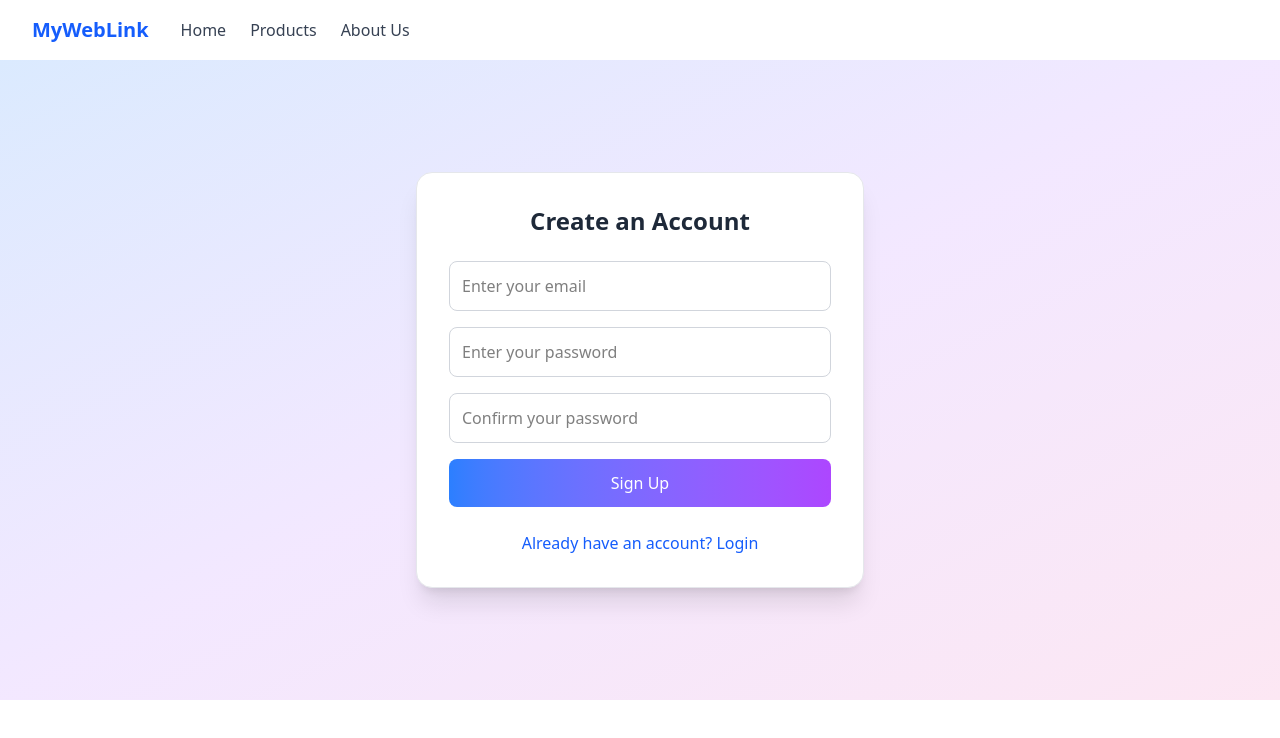
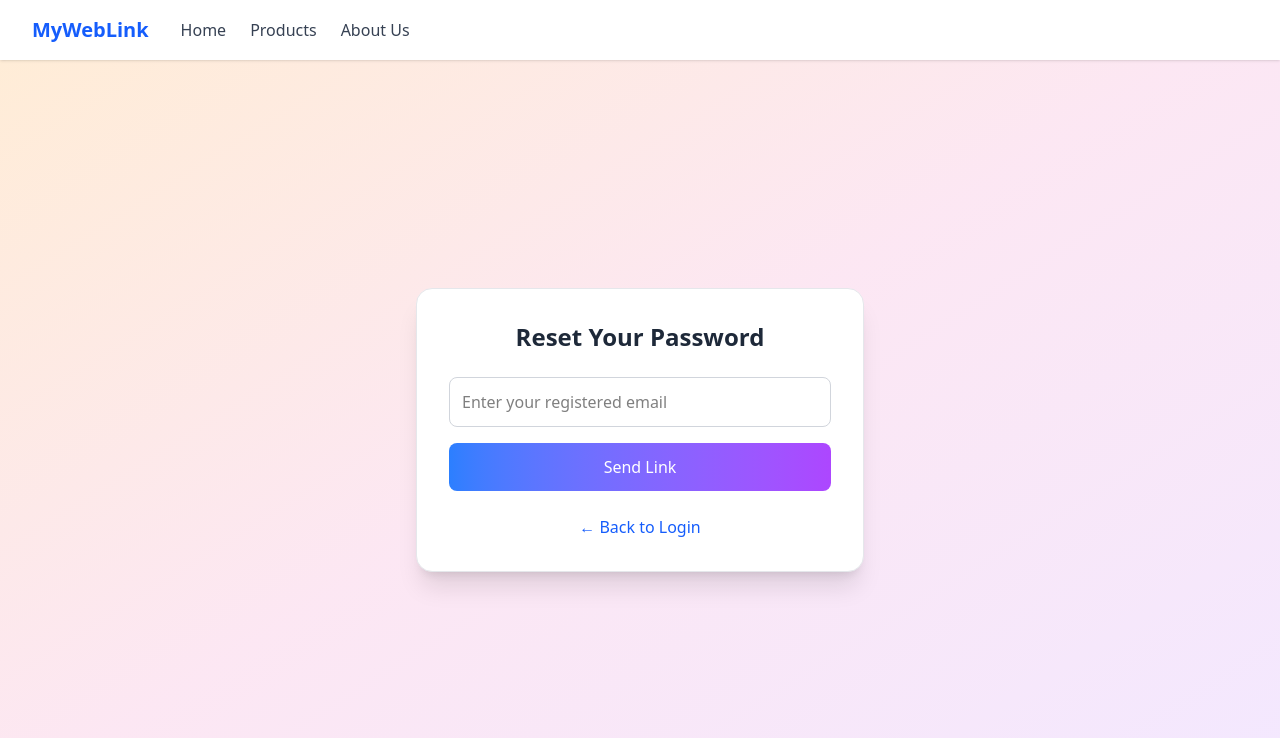
Before and after one commit to Deepak6205/adv-expense-tracker, a React (Vite) app: page /forgot-password in a window 1280 px wide. Shown: the top 738 px of the page. Built offline with nearby package versions, Linux system fonts and the light colour scheme; no server answers.

Commit message:
added forget password logic

```diff
--- a/src/App.jsx
+++ b/src/App.jsx
@@ -1,7 +1,8 @@
-import React from "react";
+import { BrowserRouter as Router, Routes, Route } from "react-router-dom";
 import { useAuth } from "./context/AuthContext";
 import AuthPage from "./pages/AuthPage";
 import Dashboard from "./pages/Dashboard";
+import ForgotPassword from "./pages/ForgotPassword";
 
 function App() {
   const { currentUser, loading } = useAuth();
@@ -14,7 +15,20 @@ function App() {
     );
   }
 
-  return <div>{currentUser ? <Dashboard /> : <AuthPage />}</div>;
+  return (
+    <Router>
+      <Routes>
+        {currentUser ? (
+          <Route path="/*" element={<Dashboard />} />
+        ) : (
+          <>
+            <Route path="/" element={<AuthPage />} />
+            <Route path="/forgot-password" element={<ForgotPassword />} />
+          </>
+        )}
+      </Routes>
+    </Router>
+  );
 }
 
 export default App;
--- a/src/components/AuthCard.jsx
+++ b/src/components/AuthCard.jsx
@@ -71,7 +71,9 @@ const AuthCard = ({ onLoginSuccess }) => {
           )}
 
           {error && (
-            <p className="text-red-500 text-sm font-medium text-center">{error}</p>
+            <p className="text-red-500 text-sm font-medium text-center">
+              {error}
+            </p>
           )}
 
           <button
@@ -81,7 +83,16 @@ const AuthCard = ({ onLoginSuccess }) => {
             {isSignup ? "Sign Up" : "Login"}
           </button>
         </form>
-
+          {!isSignup && (
+          <div className="text-center">
+            <a
+              href="/forgot-password"
+              className="text-sm text-blue-600 hover:text-blue-800"
+            >
+              Forgot Password?
+            </a>
+          </div>
+        )}
         <div className="mt-6 text-center">
           <button
             onClick={() => setIsSignup(!isSignup)}
@@ -92,6 +103,7 @@ const AuthCard = ({ onLoginSuccess }) => {
               : "Don’t have an account? Sign Up"}
           </button>
         </div>
+
       </div>
     </div>
   );
--- a/src/context/AuthContext.jsx
+++ b/src/context/AuthContext.jsx
@@ -1,6 +1,10 @@
 import React, { createContext, useContext, useState, useEffect } from "react";
 import { auth } from "../services/firebase";
-import { updateProfile, sendEmailVerification } from "firebase/auth";
+import {
+  updateProfile,
+  sendEmailVerification,
+  sendPasswordResetEmail,
+} from "firebase/auth";
 import {
   createUserWithEmailAndPassword,
   signInWithEmailAndPassword,
@@ -32,7 +36,7 @@ export const AuthProvider = ({ children }) => {
   useEffect(() => {
     const unsubscribe = onAuthStateChanged(auth, async (user) => {
       if (user) {
-        await user.reload(); // 🔥 ensures emailVerified is always fresh
+        await user.reload();
         const token = await user.getIdToken();
         localStorage.setItem("token", token);
         setCurrentUser({ ...user });
@@ -68,6 +72,9 @@ export const AuthProvider = ({ children }) => {
       }
     }
   };
+  const resetPassword = (email) => {
+    return sendPasswordResetEmail(auth, email);
+  };
 
   const value = {
     currentUser,
@@ -76,6 +83,7 @@ export const AuthProvider = ({ children }) => {
     logout,
     updateUserProfile,
     sendVerificationEmail,
+    resetPassword,
   };
 
   return (
--- a/src/pages/Dashboard.jsx
+++ b/src/pages/Dashboard.jsx
@@ -23,7 +23,7 @@ const Dashboard = () => {
     <div className="flex flex-col h-screen">
       <Navbar />
 
-      {/* ✅ Top-right buttons */}
+
       <div className="absolute top-4 right-6 flex gap-3">
         {!currentUser.emailVerified && (
           <button
--- /dev/null
+++ b/src/pages/ForgotPassword.jsx
@@ -0,0 +1,81 @@
+import React, { useState } from "react";
+import { useAuth } from "../context/AuthContext";
+import Navbar from "../components/Navbar";
+
+const ForgotPassword = () => {
+  const { resetPassword } = useAuth();
+  const [email, setEmail] = useState("");
+  const [loading, setLoading] = useState(false);
+  const [message, setMessage] = useState("");
+  const [error, setError] = useState("");
+
+  const handleSubmit = async (e) => {
+    e.preventDefault();
+    setLoading(true);
+    setMessage("");
+    setError("");
+
+    try {
+      await resetPassword(email);
+      setMessage("✅ Password reset link sent! Check your inbox.");
+    } catch (err) {
+      setError("❌ Failed to send reset email. Try again.");
+    } finally {
+      setLoading(false);
+    }
+  };
+
+  return (
+
+
+      <div className="h-screen flex flex-col  bg-gradient-to-br from-orange-100 via-pink-100 to-purple-100">
+       <Navbar />
+        <div className="flex flex-1 justify-center items-center">
+          <div className="bg-white p-8 rounded-2xl shadow-xl w-full max-w-md border border-gray-200">
+            <h2 className="text-center text-2xl font-bold mb-6 text-gray-800">
+              Reset Your Password
+            </h2>
+
+            <form onSubmit={handleSubmit} className="flex flex-col gap-4">
+              <input
+                type="email"
+                placeholder="Enter your registered email"
+                className="border border-gray-300 focus:border-blue-500 p-3 rounded-lg"
+                value={email}
+                onChange={(e) => setEmail(e.target.value)}
+                required
+              />
+
+              <button
+                type="submit"
+                disabled={loading}
+                className="bg-gradient-to-r from-blue-500 to-purple-500 text-white py-3 rounded-lg disabled:opacity-50"
+              >
+                {loading ? "Sending..." : "Send Link"}
+              </button>
+            </form>
+
+            {message && (
+              <p className="text-green-600 text-sm font-medium text-center mt-4">
+                {message}
+              </p>
+            )}
+            {error && (
+              <p className="text-red-500 text-sm font-medium text-center mt-4">
+                {error}
+              </p>
+            )}
+
+            <div className="mt-6 text-center">
+              <a href="/" className="text-blue-600 hover:text-blue-800">
+                ← Back to Login
+              </a>
+            </div>
+          </div>
+        </div>
+      </div>
+
+  );
+};
+
+export default ForgotPassword;
```
